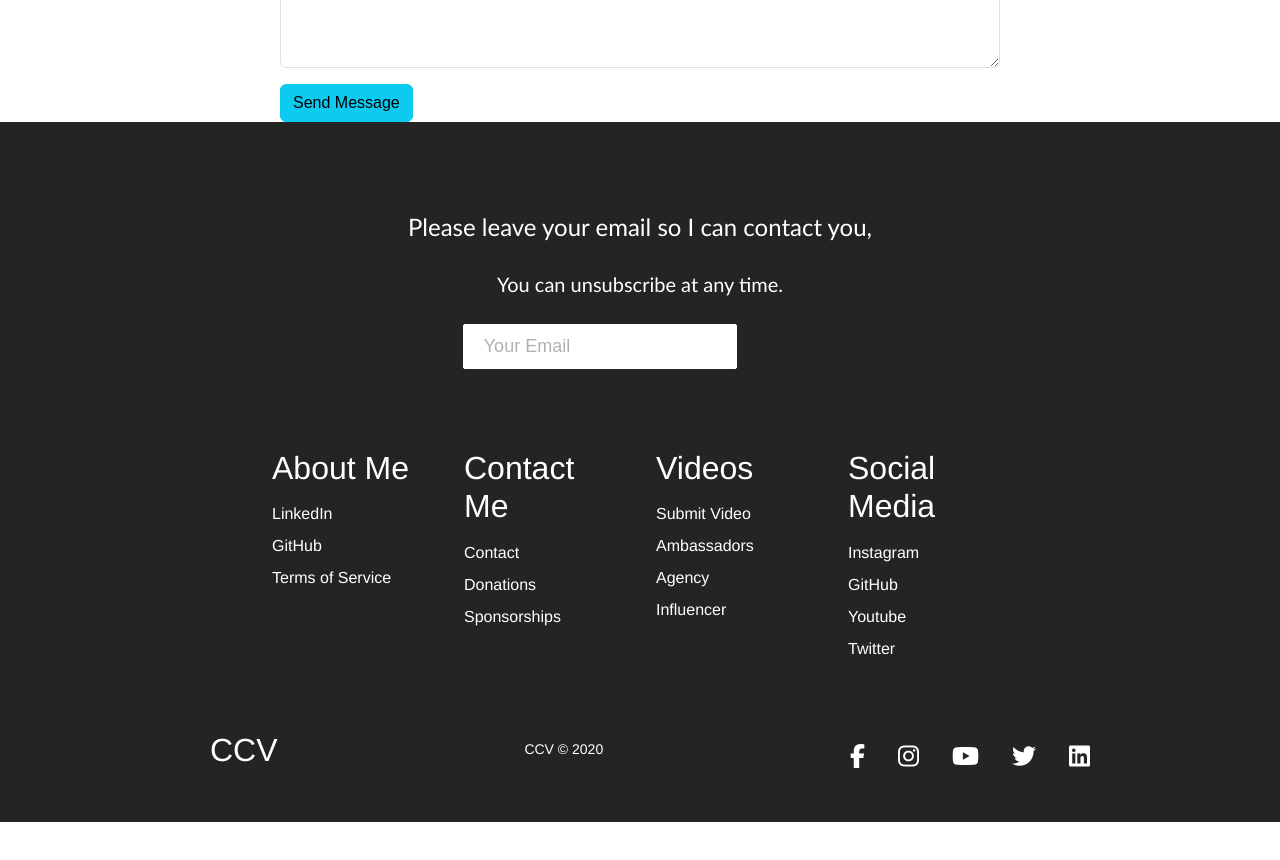
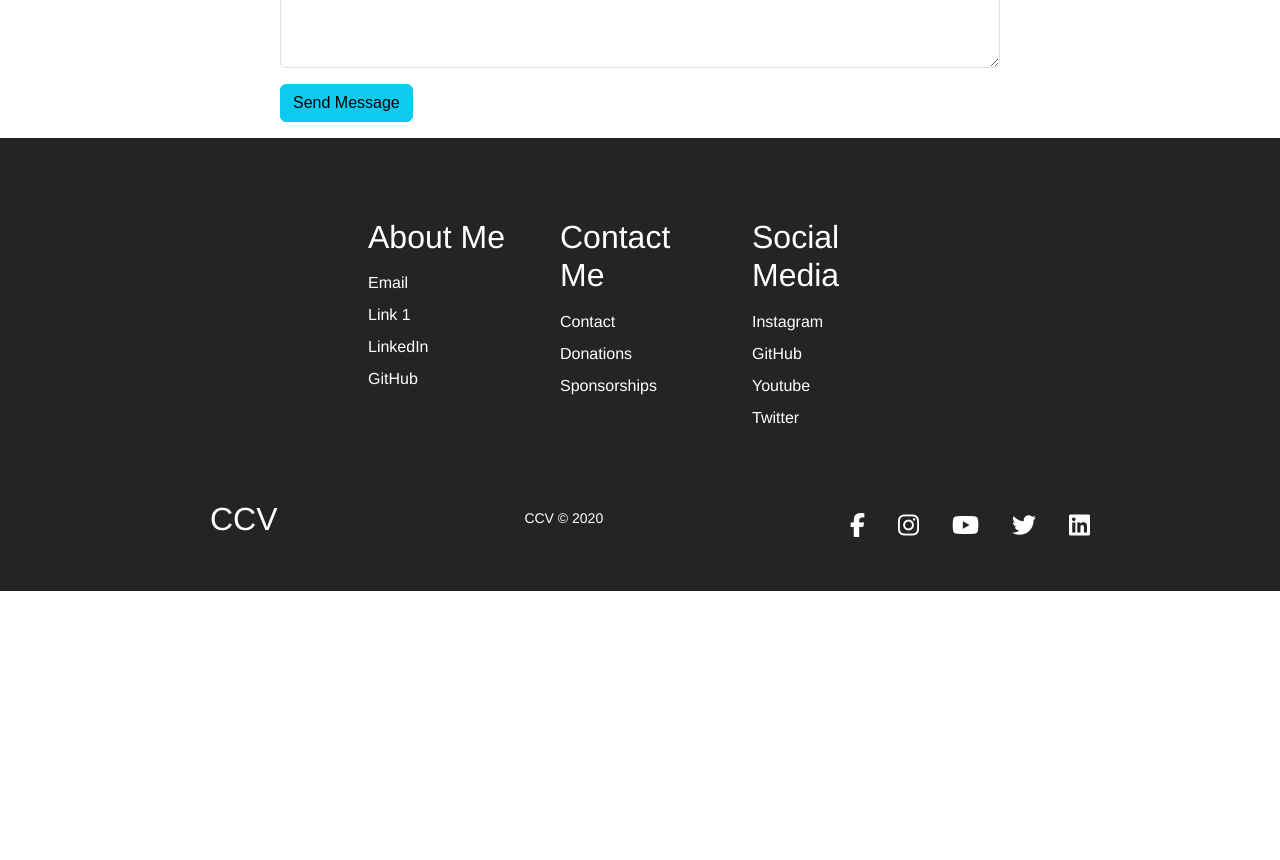
Before and after one commit to cama0047/Portafolio, a React (Create React App) app: page /contact-me in a window 1280 px wide. Shown: the part 460-1320 px from the top of the page. After the commit the page ends 1051 px from the top, so only its background shows below. Built offline with nearby package versions, Linux system fonts and the light colour scheme.

Commit message:
changing colors

```diff
--- a/src/components/Button.css
+++ b/src/components/Button.css
@@ -8,6 +8,8 @@
   outline: none;
   border: none;
   cursor: pointer;
+  color: var(--primary);
+
 }
 
 .btn--primary {
@@ -18,7 +20,7 @@
 
 .btn--outline {
   background-color: transparent;
-  color: #fff;
+  color: var(--primary);
   padding: 8px 20px;
   border: 1px solid var(--primary);
   transition: all 0.3s ease-out;
@@ -32,6 +34,7 @@
 .btn--large {
   padding: 12px 26px;
   font-size: 20px;
+
 }
 
 .btn--large:hover,
@@ -40,4 +43,5 @@
   background: #fff;
   color: #242424;
   transition: 250ms;
+
 }
--- a/src/components/Footer.js
+++ b/src/components/Footer.js
@@ -1,39 +1,24 @@
 import React from 'react';
 import './Footer.css';
-import { Button } from './Button';
-import { Link } from 'react-router-dom';
+
+import { Link, NavLink} from 'react-router-dom';
 
 function Footer() {
+
   return (
     <div className='footer-container'>
-      <section className='footer-subscription'>
-        <p className='footer-subscription-heading'>
-          Please leave your email so I can contact you,
-        </p>
-        <p className='footer-subscription-text'>
-          You can unsubscribe at any time.
-        </p>
-        <div className='input-areas'>
-          <form>
-            <input
-              className='footer-input'
-              name='email'
-              type='email'
-              placeholder='Your Email'
-            />
-            <Button buttonStyle='btn--outline'>SEND</Button>
-          </form>
-        </div>
-      </section>
-      <div class='footer-links'>
+
+      <div className='footer-links'>
         <div className='footer-link-wrapper'>
-          <div class='footer-link-items'>
+          <div className='footer-link-items'>
             <h2>About Me</h2>
-            <Link to='/sign-up'>LinkedIn</Link>
+            <Link to='/contact-me'>Email</Link>
+            <NavLink to={"/contact-me"}>Link 1</NavLink>
+            <Link to='/'>LinkedIn</Link>
             <Link to='/'>GitHub</Link>
-            <Link to='/'>Terms of Service</Link>
+
           </div>
-          <div class='footer-link-items'>
+          <div className='footer-link-items'>
             <h2>Contact Me</h2>
             <Link to='/'>Contact</Link>
             <Link to='/'>Donations</Link>
@@ -41,14 +26,7 @@
           </div>
         </div>
         <div className='footer-link-wrapper'>
-          <div class='footer-link-items'>
-            <h2>Videos</h2>
-            <Link to='/'>Submit Video</Link>
-            <Link to='/'>Ambassadors</Link>
-            <Link to='/'>Agency</Link>
-            <Link to='/'>Influencer</Link>
-          </div>
-          <div class='footer-link-items'>
+          <div className='footer-link-items'>
             <h2>Social Media</h2>
             <Link to='/'>Instagram</Link>
             <Link to='/'>GitHub</Link>
@@ -57,54 +35,54 @@
           </div>
         </div>
       </div>
-      <section class='social-media'>
-        <div class='social-media-wrap'>
-          <div class='footer-logo'>
+      <section className='social-media'>
+        <div className='social-media-wrap'>
+          <div className='footer-logo'>
             <Link to='/' className='social-logo'>
               CCV
             </Link>
           </div>
-          <small class='website-rights'>CCV © 2020</small>
-          <div class='social-icons'>
+          <small className='website-rights'>CCV © 2020</small>
+          <div className='social-icons'>
             <Link
-              class='social-icon-link facebook'
+              className='social-icon-link facebook'
               to='/'
               target='_blank'
               aria-label='Facebook'
             >
-              <i class='fab fa-facebook-f' />
+              <i className='fab fa-facebook-f' />
             </Link>
             <Link
-              class='social-icon-link instagram'
+              className='social-icon-link instagram'
               to='/'
               target='_blank'
               aria-label='Instagram'
             >
-              <i class='fab fa-instagram' />
+              <i className='fab fa-instagram' />
             </Link>
             <Link
-              class='social-icon-link youtube'
+              className='social-icon-link youtube'
               to='/'
               target='_blank'
               aria-label='Youtube'
             >
-              <i class='fab fa-youtube' />
+              <i className='fab fa-youtube' />
             </Link>
             <Link
-              class='social-icon-link twitter'
+              className='social-icon-link twitter'
               to='/'
               target='_blank'
               aria-label='Twitter'
             >
-              <i class='fab fa-twitter' />
+              <i className='fab fa-twitter' />
             </Link>
             <Link
-              class='social-icon-link twitter'
+              className='social-icon-link twitter'
               to='/'
               target='_blank'
               aria-label='LinkedIn'
             >
-              <i class='fab fa-linkedin' />
+              <i className='fab fa-linkedin' />
             </Link>
           </div>
         </div>
--- a/src/components/HeroSection.css
+++ b/src/components/HeroSection.css
@@ -38,6 +38,9 @@
 
 .hero-btns .btn {
   margin: 6px;
+  border: 1px solid var(--primary);
+  color: var(--primary);
+
 }
 
 .fa-play-circle {
@@ -68,5 +71,6 @@
 
   .btn {
     width: 100%;
+
   }
 }
--- a/src/components/pages/ContactMe.js
+++ b/src/components/pages/ContactMe.js
@@ -32,13 +32,14 @@
       e.target.reset();
   }
   return (
-    <div className='pb-5'>
-      <h1>Contact Me</h1>
+
 
        <div>
+
        <div className='form-messages'></div>
             <div className="container">
-            <form onSubmit={sendEmail}>
+                <h1>Contact Me</h1>
+            <form onSubmit={sendEmail} mx-auto>
                     <div className="row pt-5 mx-auto">
                         <div className="col-8 form-group mx-auto">
                             <input type="text" className="form-control" placeholder="Name" name="name"/>
@@ -55,10 +56,14 @@
                         <div className="col-8 pt-3 mx-auto">
                             <input type="submit" className="btn btn-info" value="Send Message"></input>
                         </div>
+                        <div className="col-8 pt-3 mx-auto">
+
+                        </div>
+
                     </div>
                 </form>
             </div>
-        </div>
+
 
 
       <Footer/>
```
